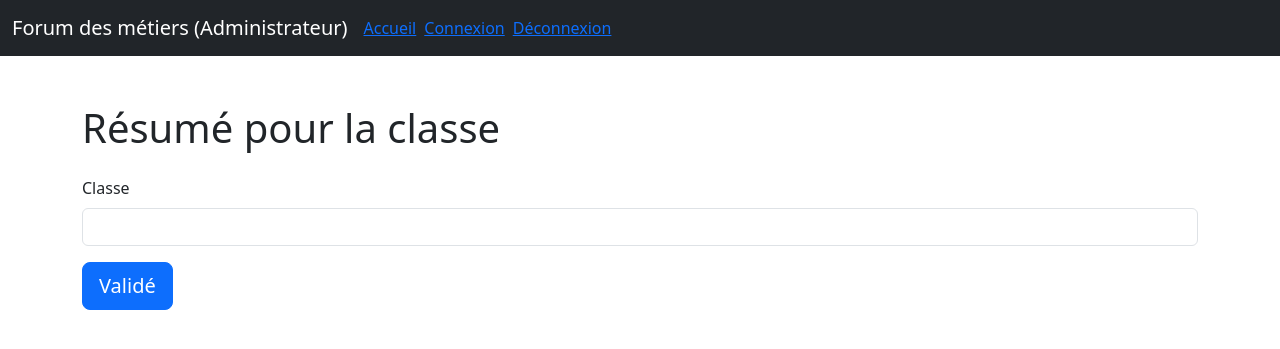
After one commit to Guihudge/ForumDesMetiers, a Flask app: page /classeSummary in a window 1280 px wide. The commit adds this page. Shown: the top 349 px of the page. Run offline with Flask 3, Linux system fonts and the light colour scheme; a user stored in the database is signed in; data comes from the database, SQL or seed files in the repository; lists and menus that the app fills with data are empty; some libraries are stand-ins or nearby versions.

Commit message:
add summary by group

```diff
--- a/app/forms.py
+++ b/app/forms.py
@@ -54,3 +54,7 @@ class RegisterForm(FlaskForm):
 class BatchRegister(FlaskForm):
     file = FileField("Lsite au format csv.", validators=[DataRequired()])
     submit = SubmitField('Envoyé')
+
+class SectionSummary(FlaskForm):
+    section = SelectField("Classe")
+    submit = SubmitField("Validé")
--- a/app/routes.py
+++ b/app/routes.py
@@ -4,7 +4,7 @@ from flask_login import current_user, login_user, logout_user, login_required
 import sqlalchemy as sa
 from app import db
 from app.models import *
-from app.forms import LoginForm, JobsCreationForm, MakeWish, RegisterForm, BatchRegister
+from app.forms import LoginForm, JobsCreationForm, MakeWish, RegisterForm, BatchRegister, SectionSummary
 from flask import request
 from app.utils import convertjobsListToDict, generateLoginPDF
 import csv
@@ -207,11 +207,41 @@ def batchRegister():
                         userdata[classe].append((row[0], row[1], login, pwd)) #format: Nom, Prénom, login, password
                     else:
                         userdata[classe] = [(row[0], row[1], login, pwd)]
-                    # db.session.add(u)
-            # db.session.commit()
+                    db.session.add(u)
+            db.session.commit()
 
 
             generateLoginPDF(userdata, [("Nom", "Prénom", "Login", "Mot de passe")], "./static/", "Logins.pdf", request.url_root)
 
             return send_file("../static/Logins.pdf")
         return render_template("batch_register.html", form=form, user=user)
+
+@app.route("/classeSummary", methods=['GET','POST'])
+@login_required
+def classeSummary():
+    user:User = current_user
+    if user.rightLevel != 100:
+        return redirect(url_for('dashboard'))
+    else:
+        form = SectionSummary()
+        form.section.choices = list(set(db.session.scalars(sa.select(User.classe).where(User.rightLevel == 0)).all()))
+        if form.validate_on_submit():
+            jobs = convertjobsListToDict(db.session.scalars(sa.select(Jobs)).all())
+            Users = db.session.scalars(sa.select(User).where(User.rightLevel == 0).where(User.classe == form.section.data)).all()
+            s = []
+            for u in Users:
+                w = db.session.scalar(sa.select(WhishList).where(WhishList.id == u.id))
+                if w is None:
+                    s.append([u.displayName if u.displayName is not None else u.username, u.classe,"--", "--", "--", "--", "--"])
+                else:
+
+                    local = [u.displayName if u.displayName is not None else u.username , u.classe]
+                    local.append(jobs[w.first])
+                    local.append(jobs[w.second])
+                    local.append(jobs[w.third])
+                    local.append(jobs[w.fourth])
+                    local.append(jobs[w.fifth])
+                    s.append(local)
+            return render_template("summary.html", s=s, user=user)
+
+        return render_template("section_summary.html", form=form, user=user)
--- /dev/null
+++ b/app/templates/section_summary.html
@@ -0,0 +1,28 @@
+{% extends "base.html" %}
+
+{% macro render_field(field) %}
+<div class="mb-3">
+    <label for="{{ field.id }}" class="form-label">{{ field.label.text }}</label>
+    {{ field(class="form-control", id=field.id) }}
+    {% for error in field.errors %}
+        <div class="text-danger mt-1">{{ error }}</div>
+    {% endfor %}
+</div>
+{% endmacro %}
+
+{% block content %}
+<div class="container mt-5">
+    <h1 class="mb-4">Résumé pour la classe</h1>
+    <form method="POST" enctype="multipart/form-data">
+        {{ form.hidden_tag() }}
+
+        <!-- Champs du formulaire -->
+        {{ render_field(form.section) }}
+
+        <!-- Bouton de soumission -->
+        <div class="mt-3">
+            {{ form.submit(class="btn btn-primary btn-lg") }}
+        </div>
+    </form>
+</div>
+{% endblock %}
--- a/app/templates/teatcherDashBoard.html
+++ b/app/templates/teatcherDashBoard.html
@@ -43,6 +43,7 @@
     {% endif %}
     <div class="mt-4">
         <a href="{{ url_for('summary') }}" class="btn btn-primary">Résumé global</a>
+        <a href="{{ url_for('classeSummary') }}" class="btn btn-primary">Résumé par classe</a>
     </div>
 </div>
 {% endblock %}
```
Also changed, not shown: README.md.
